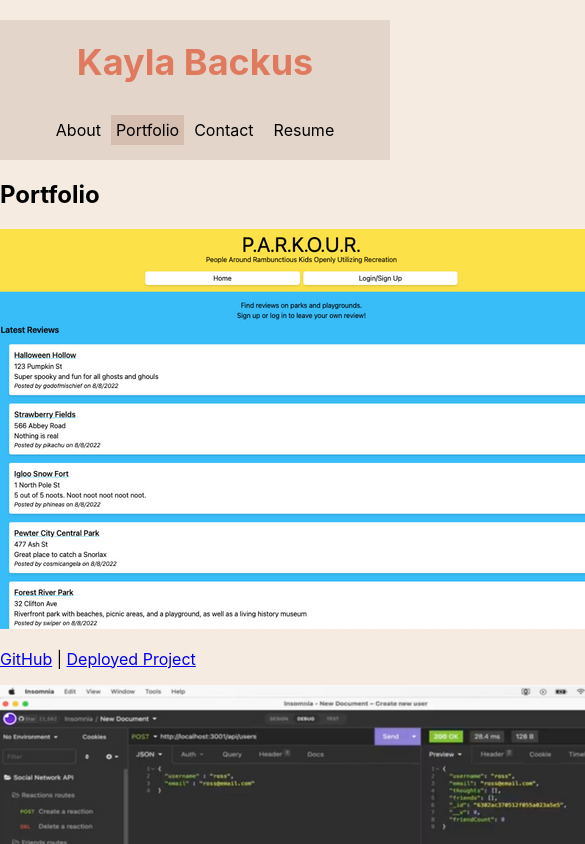
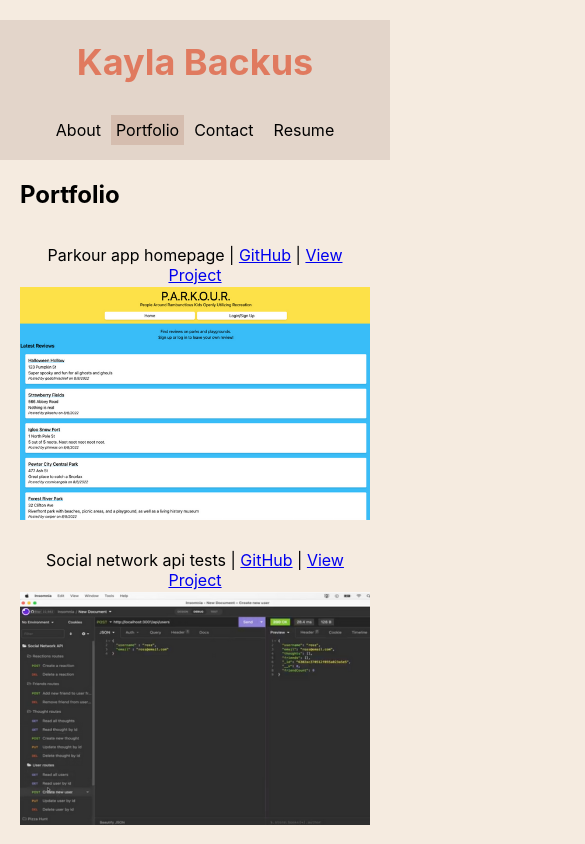
Before and after one commit to kaylab78/react-portfolio, a React (Create React App) app: page / in a window 390 px wide. Both pictures are taken after a click on the element "Portfolio". Shown: the top 844 px of the page, 585 px wide, since content can reach past the window. Built offline with nearby package versions, Linux system fonts and the light colour scheme.

Commit message:
Media query styles

```diff
--- a/src/App.js
+++ b/src/App.js
@@ -4,6 +4,7 @@ import Navigation from "./components/Navigation";
 import Page from "./components/Page";
 import Footer from "./components/Footer";
 
+// 2U Boot Camp Tutor Meg Meyers helped with conditional rendering the components.
 function App() {
   const [pages] = useState([
     {
@@ -34,7 +35,7 @@ function App() {
             ></Navigation>
           </Header>
         </header>
-        <main>
+        <main className="components">
           <Page currentPage={currentPage}></Page>
         </main>
       </div>
--- a/src/components/Navigation/index.js
+++ b/src/components/Navigation/index.js
@@ -3,6 +3,7 @@ import React from "react";
 function Navigation(props) {
   const { pages = [], setCurrentPage, currentPage } = props;
 
+  // Reference: 2U Boot Camp Tutor Meg Meyers
   return (
     <nav>
       <ul>
--- a/src/components/Page/index.js
+++ b/src/components/Page/index.js
@@ -4,6 +4,8 @@ import About from '../About';
 import Portfolio from '../Portfolio';
 import Contact from '../Contact';
 import Resume from '../Resume';
+
+// 2U Boot Camp Tutor Meg Meyers helped
 
 function Page({ currentPage }) {
     const pageRender = () => {
--- a/src/components/PageContent/index.js
+++ b/src/components/PageContent/index.js
@@ -1,5 +1,6 @@
 import React from 'react';
 
+// 2U Boot Camp Tutor Meg Meyers helped
 function PageContent(props) {
     return (
         <div>
--- a/src/components/Portfolio/index.js
+++ b/src/components/Portfolio/index.js
@@ -44,7 +44,7 @@ function Portfolio() {
     return (
         <section>
             <h1 id="portfolio">Portfolio</h1>
-            <div>
+            <div className="project-flex">
                 {projects.map((project, index) => (<Project project={project} key={"project"+index}/>))}
             </div>
         </section>
--- a/src/components/Project/index.js
+++ b/src/components/Project/index.js
@@ -5,8 +5,8 @@ const Project = ({ project }) => {
 
     return (
         <div key={name}>
-            <img src={require(`../../assets/projects/${asset}`)} alt={name} />
-            <p><a href={repoUrl}>GitHub</a> | <a href={appUrl}>Deployed Project</a></p>
+            <p className="project-title">{name} | <a href={repoUrl}>GitHub</a> | <a href={appUrl}>View Project</a></p>
+            <img className="project-img" src={require(`../../assets/projects/${asset}`)} alt={name} />
         </div>
     );
 };
--- a/src/index.css
+++ b/src/index.css
@@ -44,7 +44,7 @@ h2 a {
   font-size: 1.5em;
 }
 
-h2 a:visited {
+a:visited {
   color: var(--fourth-color);
 }
 
@@ -65,6 +65,28 @@ nav ul li {
   padding: 5px;
 }
 
+/* Components */
+.components {
+  padding: 0 20px;
+}
+
+/* Portfolio */
+.project-flex {
+  display: flex;
+  flex-direction: column;
+  flex-wrap: wrap;
+  align-content: center;
+}
+
+.project-title {
+  margin-bottom: 2px;
+  text-align: center;
+}
+
+.project-img {
+  width: 100%;
+  margin-bottom: 10px;
+}
 
 /* Footer */
 footer {
@@ -86,7 +108,14 @@ footer ul li a {
   text-decoration: none;
 }
 
-footer ul li a:visited {
-  color: var(--fourth-color);
-  text-decoration: none;
+/* Media Query for devices larger than 980px */
+@media screen and (min-width: 980px) {
+/* Portfolio */
+.project-flex {
+  display: flex;
+  flex-direction: row;
+  flex-wrap: wrap;
+  align-content: center;
+  justify-content: space-around;
 }
+}
```
Also changed, not shown: 1 other file (tests, documents, lock files or other folders).
